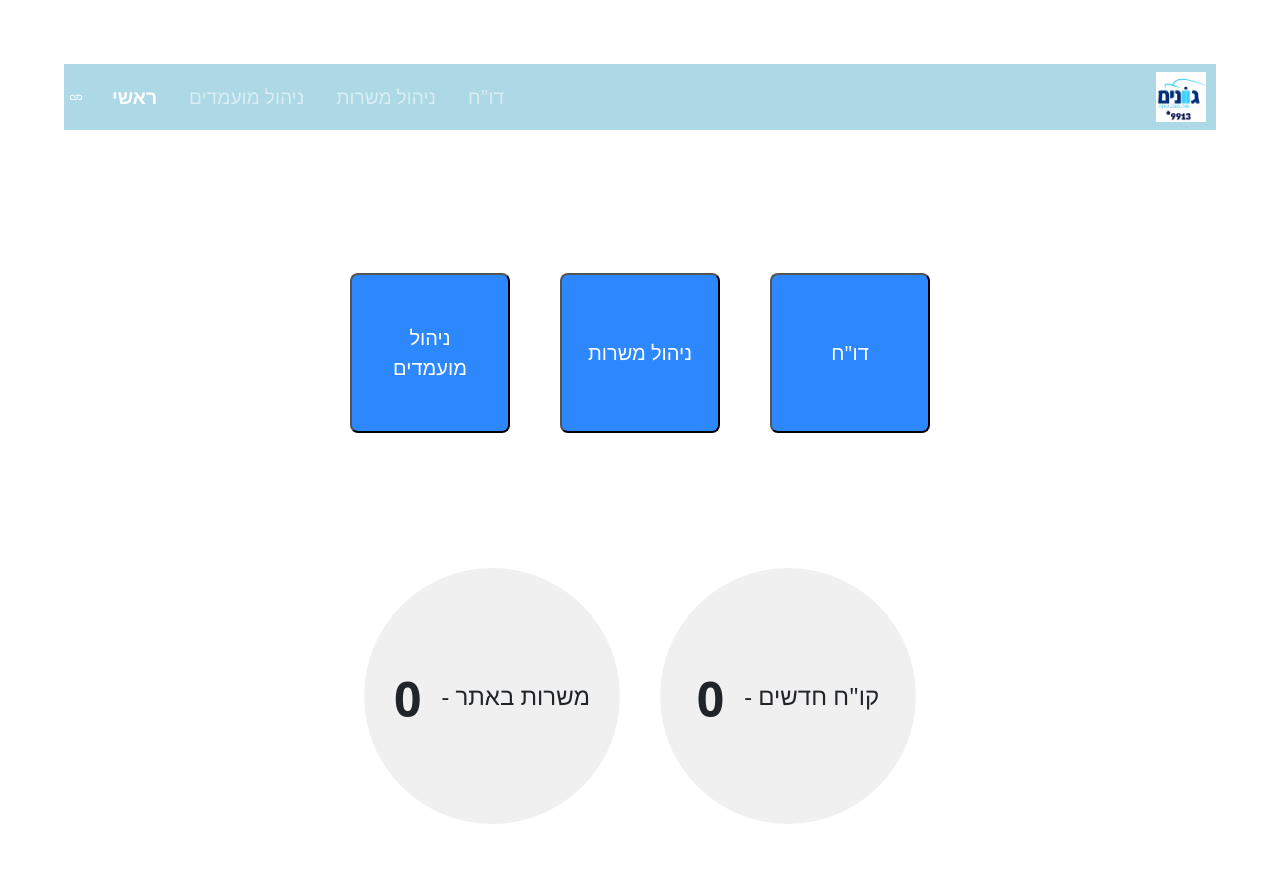
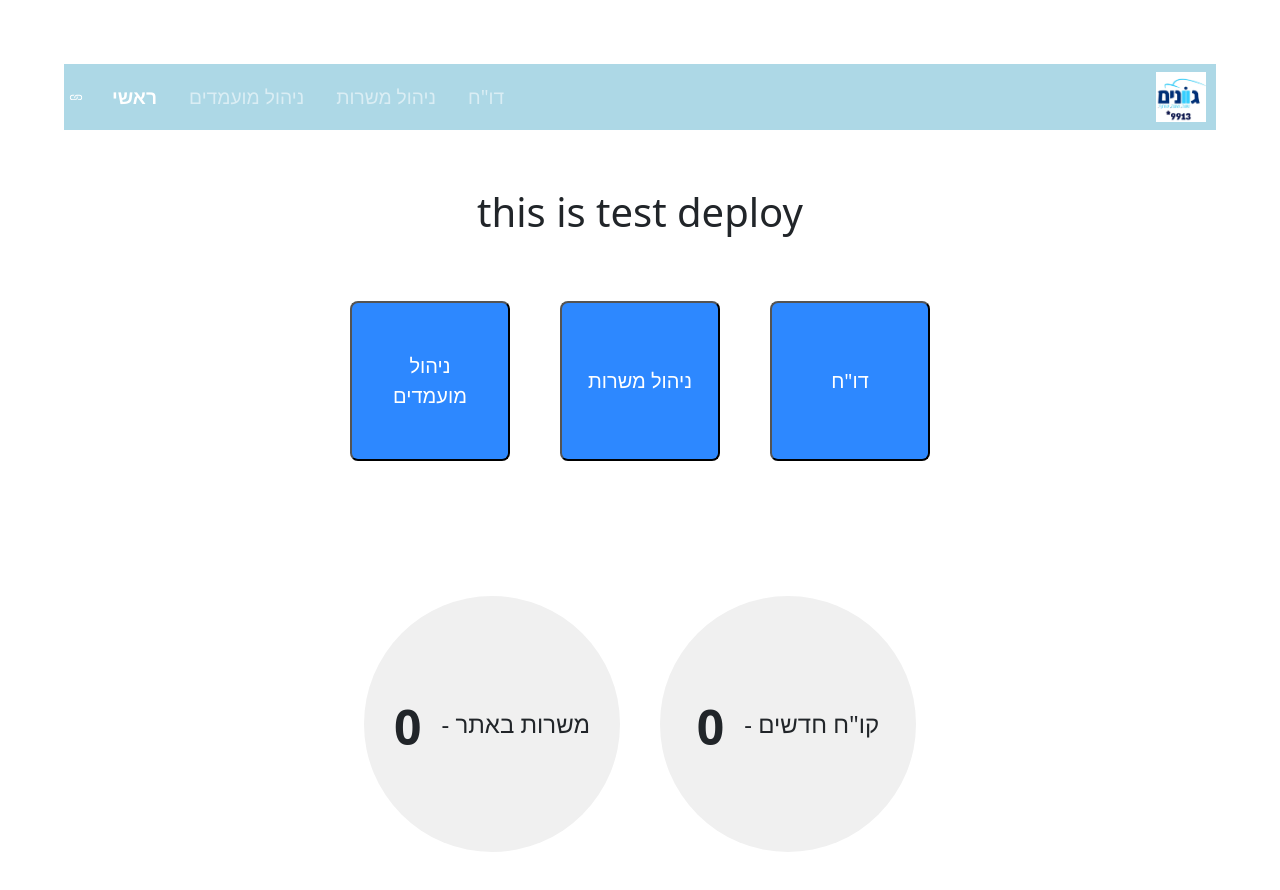
Before and after one commit to JCE-Gvanym-Project-Team/gvanim-app, a React (Create React App) app: page /#/ in a window 1280 px wide. Shown: the top 890 px of the page. Built offline with nearby package versions, Linux system fonts and the light colour scheme; no server answers; the database is empty.

Commit message:
real time test deploy

```diff
--- a/src/RecruiterMainPage/RecruiterMainPage.tsx
+++ b/src/RecruiterMainPage/RecruiterMainPage.tsx
@@ -6,6 +6,7 @@ import Circles from "./Components/Circles";
 function RecruiterMainPage() {
   return (
       <div className="recruiter-main-page">
+        <h1>this is test deploy</h1>
         <Buttons />
         <Circles />
       </div>
```
